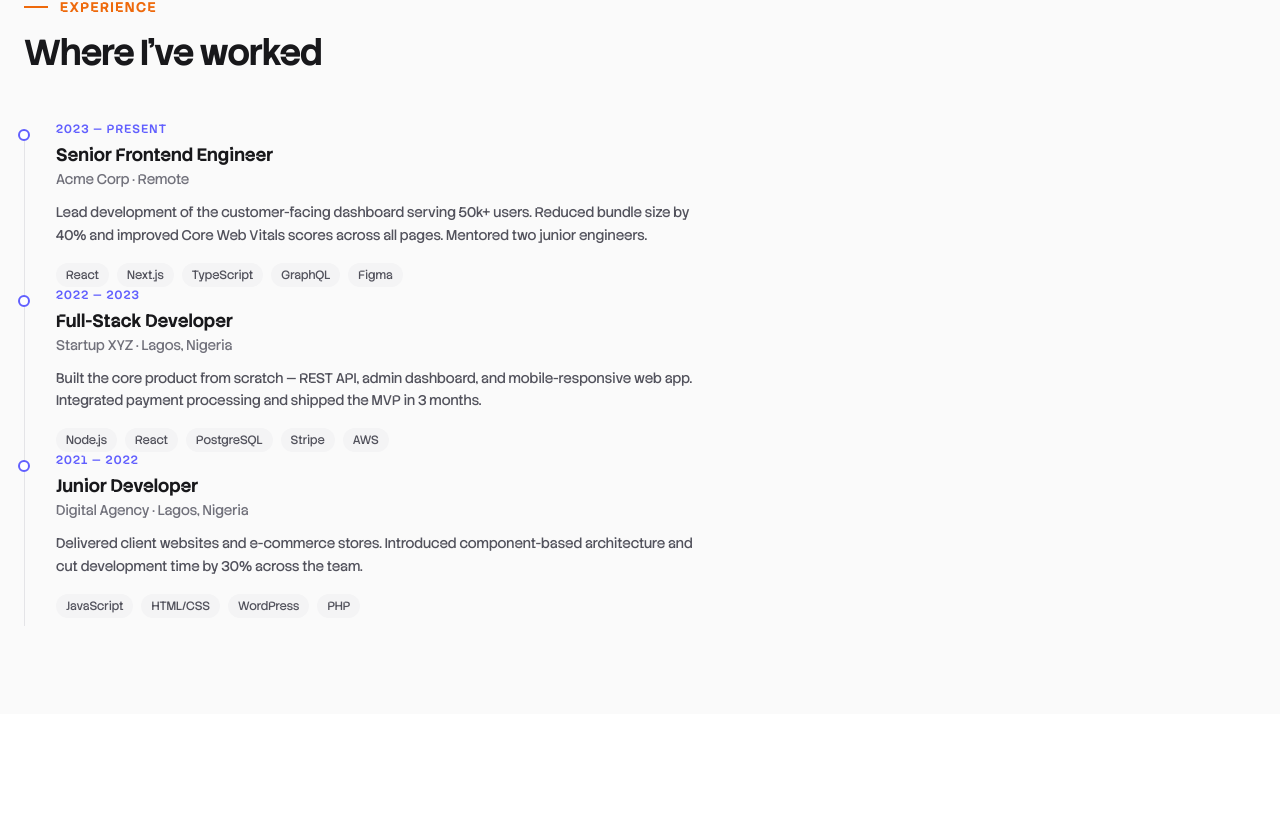
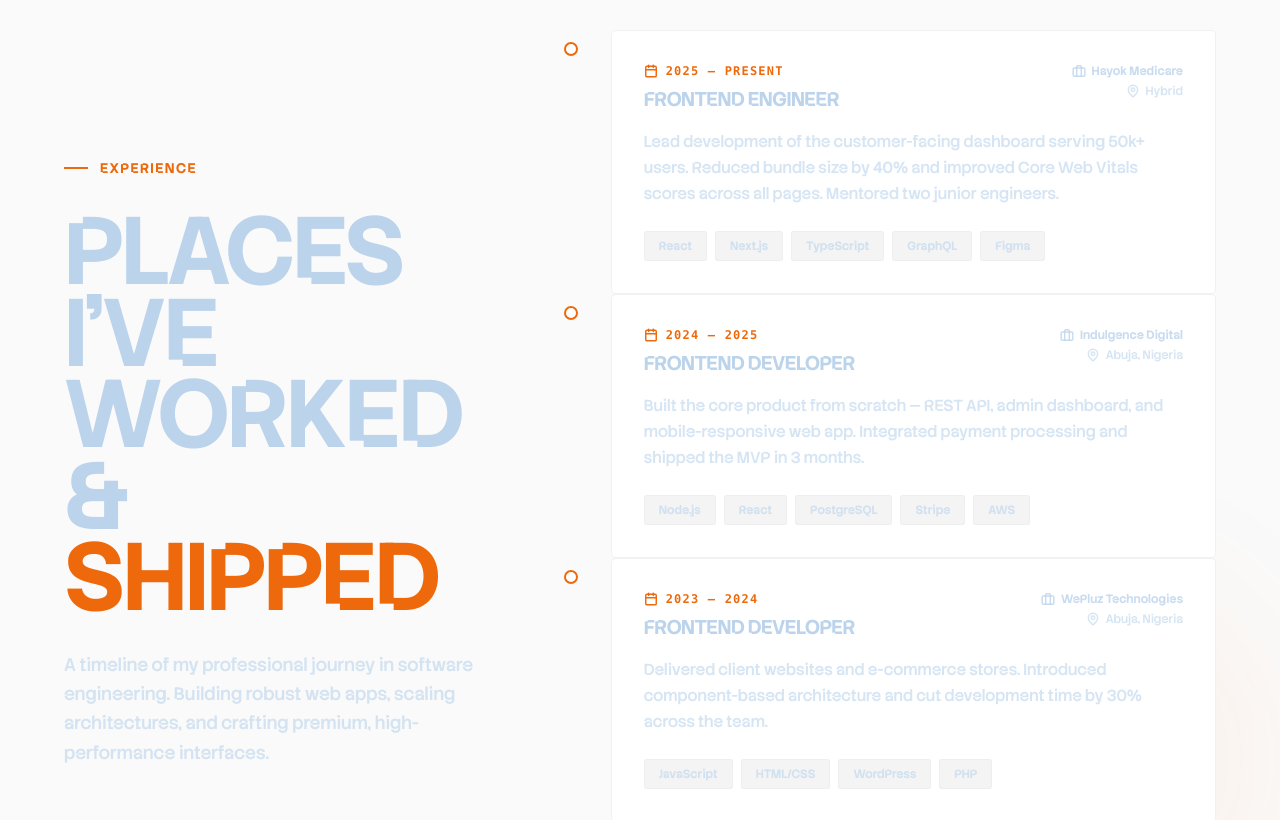
Before and after one commit to dannyswagg/dev-fe, a Next.js app: page / in a window 1280 px wide. Shown: the part 3498-4318 px from the top of the page. Built offline with nearby package versions, Linux system fonts and the light colour scheme.

Commit message:
experience layout

```diff
--- a/components/sections/experience/ExperienceItem.tsx
+++ b/components/sections/experience/ExperienceItem.tsx
@@ -1,3 +1,5 @@
+import { CalendarIcon, MapPinIcon, BriefcaseIcon } from "./icons";
+
 export interface ExperienceEntry {
   role: string;
   company: string;
@@ -16,26 +18,53 @@ export default function ExperienceItem({
   skills,
 }: ExperienceEntry) {
   return (
-    <div className="relative pl-6 sm:pl-8 before:absolute before:left-0 before:top-2 before:h-full before:w-px before:bg-zinc-200 dark:before:bg-zinc-800">
-      <span className="absolute left-0 top-2 -translate-x-1/2 h-3 w-3 rounded-full border-2 border-indigo-500 bg-white dark:bg-zinc-950" />
-      <div className="pb-9 sm:pb-12 last:pb-0">
-        <p className="text-xs font-medium text-indigo-500 uppercase tracking-widest mb-1">
-          {period}
-        </p>
-        <h3 className="text-base sm:text-lg font-semibold text-zinc-900 dark:text-zinc-50">
+    <div className="group relative pl-8 sm:pl-10 before:absolute before:left-0 before:top-3 before:h-full before:w-px before:bg-zinc-200 dark:before:bg-zinc-800/80 last:before:h-0">
+      {/* Timeline Bullet with Glow Effect */}
+      <span className="absolute left-0 top-3 -translate-x-1/2 flex items-center justify-center">
+        <span className="absolute h-4 w-4 rounded-full bg-[#ee690b]/30 blur-xs opacity-0 group-hover:opacity-100 transition-opacity duration-300" />
+        <span className="relative h-3.5 w-3.5 rounded-full border-2 border-[#ee690b] bg-white dark:bg-zinc-950 group-hover:bg-[#ee690b] transition-colors duration-300" />
+      </span>
+
+      <div className="pb-8 sm:pb-10 last:pb-0">
+        <div className="relative rounded-[5px] border border-zinc-200/50 dark:border-zinc-800/60 p-5 sm:p-8 bg-white dark:bg-zinc-900/20 backdrop-blur-xs transition-all duration-300 hover:border-[#ee690b]/40 dark:hover:border-[#ee690b]/30 hover:-translate-y-1 hover:shadow-lg hover:shadow-orange-500/2 active:scale-[0.99] select-none">
+          {/* Subtle top bar accent */}
+          <div className="absolute top-0 left-0 w-0 h-0.75 bg-[#ee690b] transition-all duration-300 group-hover:w-full" />
+
+          {/* Card Header Info */}
+          <div className="flex flex-wrap items-start justify-between gap-4 mb-4">
+            <div>
+              <div className="flex items-center gap-2 text-xs font-semibold text-[#ee690b] uppercase tracking-widest mb-1.5 font-mono">
+                <CalendarIcon />
+                <span>{period}</span>
+              </div>
+              <h3 className="text-lg sm:text-xl font-black text-[#BBD3EB] tracking-tight group-hover:text-[#ee690b] transition-colors duration-300 uppercase">
                 {role}
               </h3>
-        <p className="text-sm text-zinc-500 dark:text-zinc-400 mb-2 sm:mb-3">
-          {company} &middot; {location}
-        </p>
-        <p className="text-sm text-zinc-600 dark:text-zinc-400 leading-relaxed mb-3 sm:mb-4">
+            </div>
+
+            <div className="flex flex-col sm:items-end gap-1 text-xs text-[#BBD3EB]/60 font-medium">
+              <span className="inline-flex items-center gap-1.5 font-semibold text-[#BBD3EB]/80">
+                <BriefcaseIcon />
+                {company}
+              </span>
+              <span className="inline-flex items-center gap-1.5">
+                <MapPinIcon />
+                {location}
+              </span>
+            </div>
+          </div>
+
+          {/* Description */}
+          <p className="text-sm sm:text-base text-[#BBD3EB]/60 leading-relaxed font-medium mb-6 max-w-[65ch]">
             {description}
           </p>
+
+          {/* Technical Skills Acquired */}
           <div className="flex flex-wrap gap-2">
             {skills.map((skill) => (
               <span
                 key={skill}
-              className="text-xs px-2.5 py-1 rounded-full bg-zinc-100 dark:bg-zinc-800 text-zinc-600 dark:text-zinc-400"
+                className="inline-flex items-center px-2.5 sm:px-3.5 py-1.5 rounded-[3px] text-xs font-bold bg-zinc-100 dark:bg-zinc-900/60 text-[#BBD3EB]/60 border border-zinc-200/40 dark:border-zinc-800/40 hover:bg-[#ee690b] hover:text-white hover:border-[#ee690b] cursor-default transition-all duration-300"
               >
                 {skill}
               </span>
@@ -43,5 +72,6 @@ export default function ExperienceItem({
           </div>
         </div>
       </div>
+    </div>
   );
 }
--- /dev/null
+++ b/components/sections/experience/icons.tsx
@@ -0,0 +1,58 @@
+export function CalendarIcon() {
+  return (
+    <svg
+      width="14"
+      height="14"
+      viewBox="0 0 24 24"
+      fill="none"
+      stroke="currentColor"
+      strokeWidth="2.5"
+      strokeLinecap="round"
+      strokeLinejoin="round"
+      className="inline-block shrink-0"
+    >
+      <rect width="18" height="18" x="3" y="4" rx="2" ry="2" />
+      <line x1="16" x2="16" y1="2" y2="6" />
+      <line x1="8" x2="8" y1="2" y2="6" />
+      <line x1="3" x2="21" y1="10" y2="10" />
+    </svg>
+  );
+}
+
+export function MapPinIcon() {
+  return (
+    <svg
+      width="14"
+      height="14"
+      viewBox="0 0 24 24"
+      fill="none"
+      stroke="currentColor"
+      strokeWidth="2.5"
+      strokeLinecap="round"
+      strokeLinejoin="round"
+      className="inline-block shrink-0"
+    >
+      <path d="M20 10c0 6-8 12-8 12s-8-6-8-12a8 8 0 0 1 16 0Z" />
+      <circle cx="12" cy="10" r="3" />
+    </svg>
+  );
+}
+
+export function BriefcaseIcon() {
+  return (
+    <svg
+      width="14"
+      height="14"
+      viewBox="0 0 24 24"
+      fill="none"
+      stroke="currentColor"
+      strokeWidth="2.5"
+      strokeLinecap="round"
+      strokeLinejoin="round"
+      className="inline-block shrink-0"
+    >
+      <rect width="20" height="14" x="2" y="7" rx="2" ry="2" />
+      <path d="M16 21V5a2 2 0 0 0-2-2h-4a2 2 0 0 0-2 2v16" />
+    </svg>
+  );
+}
--- a/components/sections/experience/index.tsx
+++ b/components/sections/experience/index.tsx
@@ -18,28 +18,28 @@ const slideUp = {
 
 const experiences: ExperienceEntry[] = [
   {
-    role: "Senior Frontend Engineer",
-    company: "Acme Corp",
-    period: "2023 — Present",
-    location: "Remote",
+    role: "Frontend Engineer",
+    company: "Hayok Medicare",
+    period: "2025 — Present",
+    location: "Hybrid",
     description:
       "Lead development of the customer-facing dashboard serving 50k+ users. Reduced bundle size by 40% and improved Core Web Vitals scores across all pages. Mentored two junior engineers.",
     skills: ["React", "Next.js", "TypeScript", "GraphQL", "Figma"],
   },
   {
-    role: "Full-Stack Developer",
-    company: "Startup XYZ",
-    period: "2022 — 2023",
-    location: "Lagos, Nigeria",
+    role: "Frontend Developer",
+    company: "Indulgence Digital",
+    period: "2024 — 2025",
+    location: "Abuja, Nigeria",
     description:
       "Built the core product from scratch — REST API, admin dashboard, and mobile-responsive web app. Integrated payment processing and shipped the MVP in 3 months.",
     skills: ["Node.js", "React", "PostgreSQL", "Stripe", "AWS"],
   },
   {
-    role: "Junior Developer",
-    company: "Digital Agency",
-    period: "2021 — 2022",
-    location: "Lagos, Nigeria",
+    role: "Frontend Developer",
+    company: "WePluz Technologies",
+    period: "2023 — 2024",
+    location: "Abuja, Nigeria",
     description:
       "Delivered client websites and e-commerce stores. Introduced component-based architecture and cut development time by 30% across the team.",
     skills: ["JavaScript", "HTML/CSS", "WordPress", "PHP"],
@@ -50,23 +50,35 @@ export default function Experience() {
   return (
     <section
       id="experience"
-      className="py-20 sm:py-24 px-5 sm:px-6 bg-zinc-50 dark:bg-zinc-950/50"
+      className="relative py-24 sm:py-32 px-5 sm:px-6 lg:px-16 bg-zinc-50 dark:bg-zinc-950/40 border-t border-zinc-100 dark:border-zinc-900/40 overflow-hidden"
     >
-      <div className="max-w-7xl mx-auto">
+      {/* Decorative background aura blur */}
+      <div className="absolute right-0 bottom-0 w-96 h-96 bg-[#ee690b]/5 rounded-full blur-3xl pointer-events-none select-none" />
+
+      <div className="max-w-7xl mx-auto grid grid-cols-1 lg:grid-cols-12 gap-10 sm:gap-12 lg:gap-16">
+        {/* Left Column: Sticky, Brutalist Header */}
         <motion.div
-          initial={{ opacity: 0, y: 24 }}
-          whileInView={{ opacity: 1, y: 0 }}
+          className="lg:col-span-5 flex flex-col items-start lg:sticky lg:top-32 h-fit"
+          initial={{ opacity: 0, x: -40 }}
+          whileInView={{ opacity: 1, x: 0 }}
           viewport={{ once: true, margin: "-80px" }}
-          transition={{ duration: 0.7, ease }}
+          transition={{ duration: 0.8, ease }}
         >
           <SectionLabel>Experience</SectionLabel>
-          <h2 className="mt-4 text-3xl sm:text-4xl font-bold tracking-tight text-zinc-900 dark:text-zinc-50 mb-8 sm:mb-12">
-            Where I&apos;ve worked
-          </h2>
+          <h3 className="mt-6 sm:mt-8 text-4xl sm:text-6xl lg:text-7xl xl:text-8xl font-black text-[#BBD3EB] tracking-tight leading-[0.9] sm:leading-[0.85] uppercase">
+            PLACES <br />
+            I&apos;VE <br />
+            WORKED <br />
+            &amp; <span className="text-[#ee690b]">SHIPPED</span>
+          </h3>
+          <p className="mt-6 sm:mt-8 text-sm sm:text-lg text-[#BBD3EB]/60 leading-relaxed font-medium">
+            A timeline of my professional journey in software engineering. Building robust web apps, scaling architectures, and crafting premium, high-performance interfaces.
+          </p>
         </motion.div>
 
+        {/* Right Column: Experience Timeline List */}
         <motion.div
-          className="max-w-2xl"
+          className="lg:col-span-7"
           variants={staggerContainer}
           initial="hidden"
           whileInView="show"
```
Lines whose indentation alone changed are shown as unchanged.
